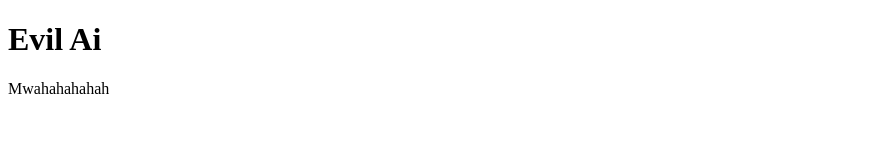
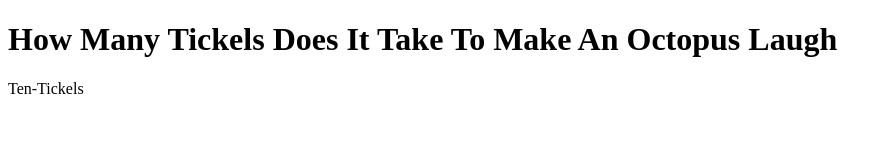
Before and after one commit to FlyingCrabs43/FlyingCrabs43.github.io, a plain HTML site: page index.html in a window 1280 px wide. Shown: the whole page, without its empty margins (0-892 px from the left). Drawn offline with Linux system fonts and the light colour scheme.

Commit message:
Update index.html

```diff
--- a/index.html
+++ b/index.html
@@ -4,7 +4,7 @@
     <title>Snow Fairy</title>
   </head>
   <body>
-    <h1>Evil Ai</h1>
-    <p>Mwahahahahah</p>
+    <h1>How Many Tickels Does It Take To Make An Octopus Laugh</h1>
+    <p>Ten-Tickels</p>
   </body>
 </html>
```
